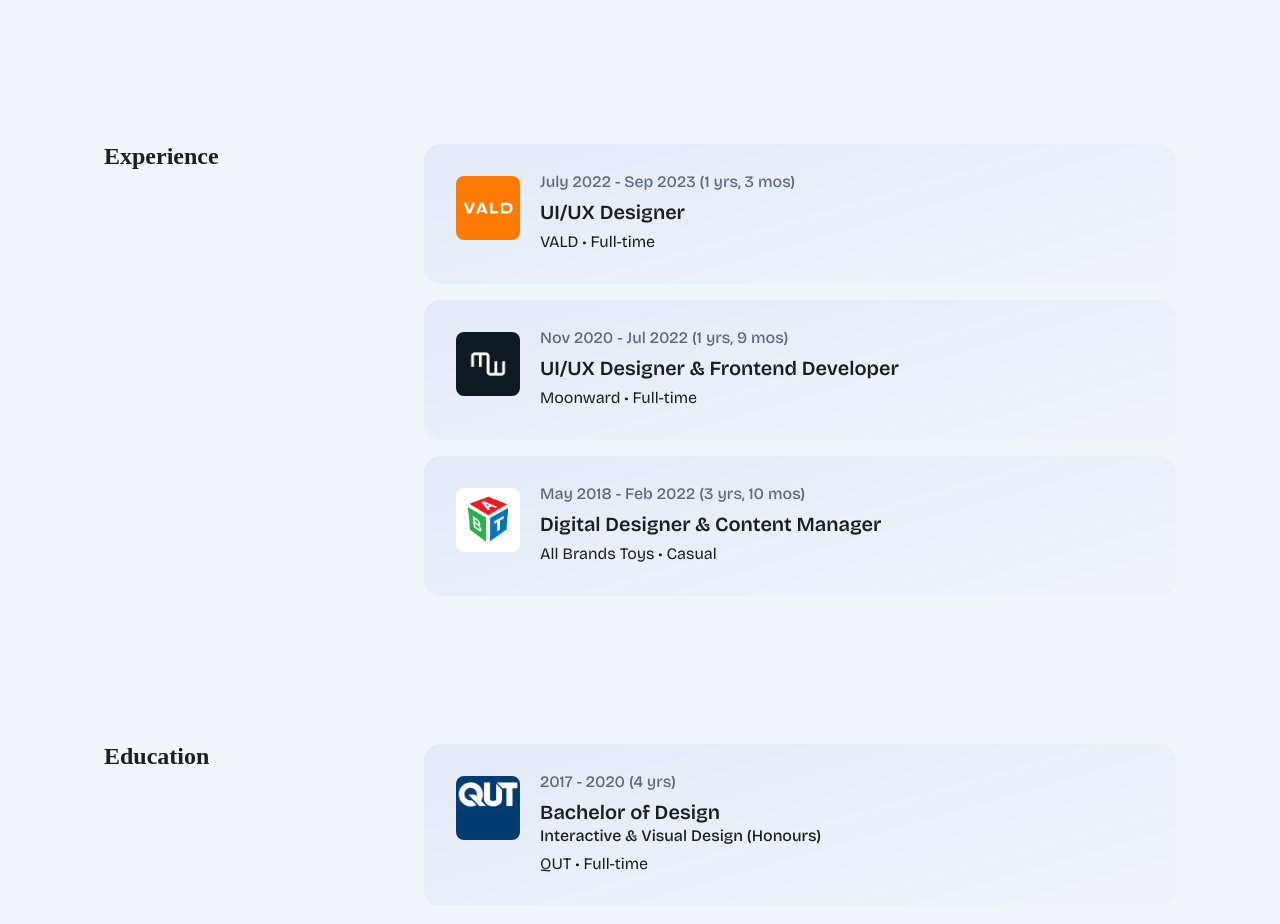
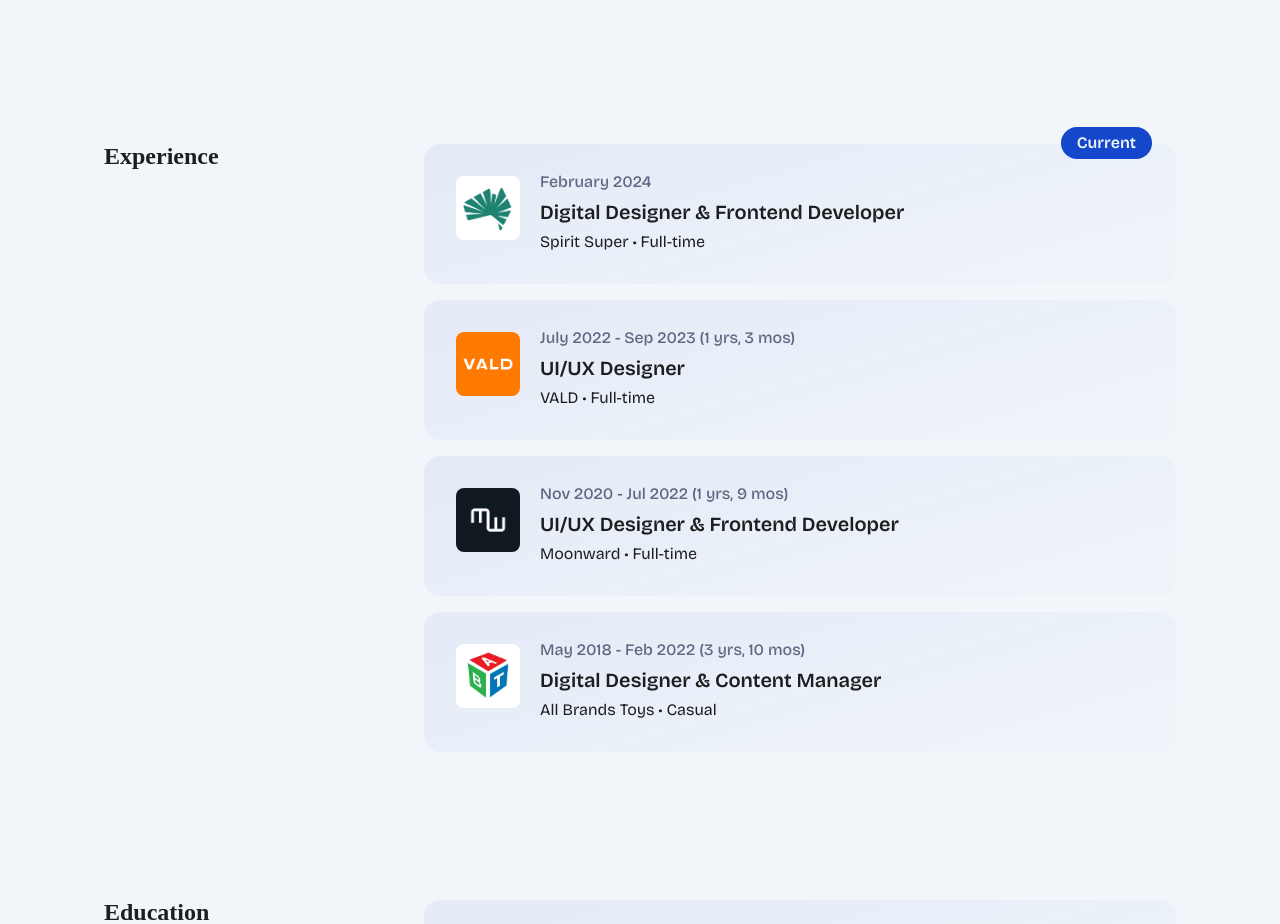
Before and after one commit to hamishryan6/portfolio, a React (Create React App) app: page / in a window 1280 px wide. Shown: the part 1000-1924 px from the top of the page. Built offline with nearby package versions, Linux system fonts and the light colour scheme; a web font is replaced by a local one.

Commit message:
added spirit super experience card

```diff
--- a/src/components/ExperienceCard/ExperienceCard.tsx
+++ b/src/components/ExperienceCard/ExperienceCard.tsx
@@ -1,5 +1,6 @@
 import React, { useEffect } from 'react'
 import './ExperienceCard.css'
+import spiritSuper from '../../assets/images/spiritSuper.jpg'
 import vald from '../../assets/images/vald.jpg'
 import qut from '../../assets/images/qut.jpg'
 import moonward from '../../assets/images/moonward.jpg'
@@ -18,6 +19,7 @@ export const renderImage = (company: company) => {
         case 'Moonward': return moonward
         case 'QUT': return qut
         case 'VALD': return vald
+        case 'Spirit Super': return spiritSuper
     }
 }
 
--- a/src/content.tsx
+++ b/src/content.tsx
@@ -1,6 +1,17 @@
 import { Experience } from "./types";
 
 export let experience: Experience[] = [
+    {
+        tech: ["Figma", "Illustrator", "Photoshop", "HTML", "CSS"],
+        description: "As a Digital Designer & Frontend Developer at Spirit Super, I assisted with updating the Member Online experience with new features. A key task of mine was rebranding the Member Online platform as Spirit Super and CareSuper merge funds.",
+        skills: ["Web Design", "Mobile Design", "Responsive Design", "Wireframing", "Prototyping", "Frontend Development", "GitHub"],
+        duration: "February 2024",
+        title: 'Digital Designer & Frontend Developer',
+        company: 'Spirit Super',
+        about: 'Spirit Super is an Australian industry superannuation fund offering a range of investment options and financial planning services. It focuses on generating strong returns for its members to help them achieve their retirement goals.',
+        type: 'Full-time',
+        isCurrent: true
+    },
     {
         tech: ["Figma", "After Effects", "Illustrator", "Photoshop", "Lottie"],
         description: "As a UI/UX Designer at VALD, I was tasked with improving and redesigning multiple products. These changes were implemented based on feedback and identified issues from both external and internal users of VALD products. Each product at the company had its own application. Whether it was for iOS, Android, Web, or WPF, priority was given to using similar patterns and styling to create a cohesive ecosystem across all products.",
--- a/src/types.tsx
+++ b/src/types.tsx
@@ -1,7 +1,7 @@
 import { ReactElement } from "react"
 
 export type tech = 'After Effects' | 'AWS' | 'CSS' | 'Figma' | 'Firebase' | 'HTML' | 'InDesign' | 'Illustrator' | 'Lottie' | 'Photoshop' | 'React' | 'React Native' | 'Shopify' | 'Typescript' | 'Vue.js' | 'Webflow' | 'Wordpress' | 'XD'
-export type company = 'VALD' | 'QUT' | 'Moonward' | 'All Brands Toys'
+export type company = 'Spirit Super' | 'VALD' | 'QUT' | 'Moonward' | 'All Brands Toys'
 
 export type Experience = {
     duration: string,
```
Also changed, not shown: src/assets/images/spiritSuper.jpg (added).
